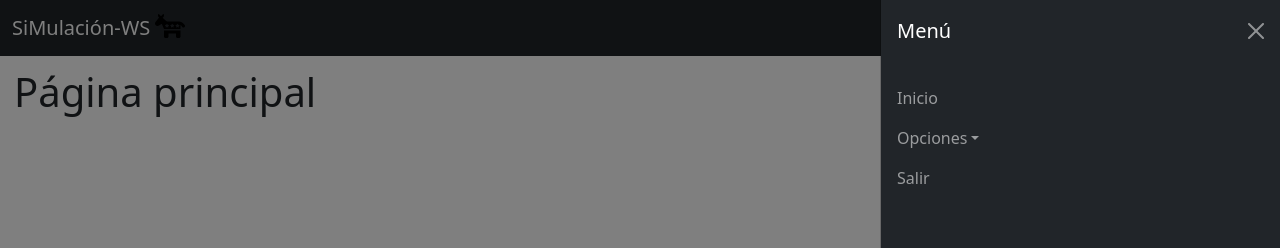
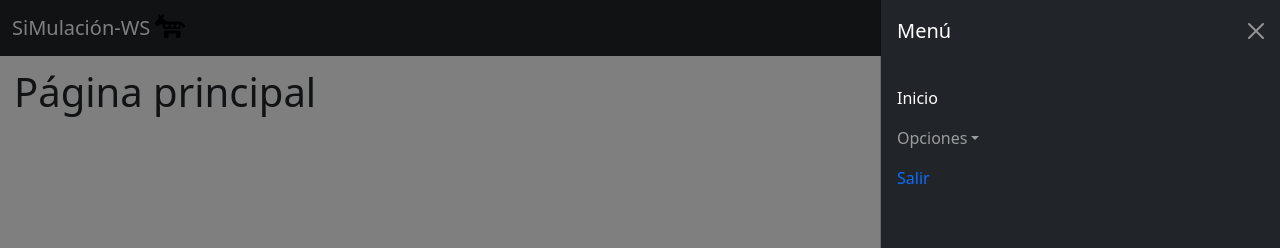
Before and after one commit to dennysjlarau/react-simualacion-ws, a React (Vite) app: page /principal in a window 1280 px wide. Both pictures are taken after a click on the button 1240 px from the left and 28 px from the top of the page. Shown: the top 248 px of the page. Built offline with nearby package versions, Linux system fonts and the light colour scheme.

Commit message:
mejor menu

```diff
--- a/src/ui/components/BarraMenu.tsx
+++ b/src/ui/components/BarraMenu.tsx
@@ -20,22 +20,21 @@ function BarraMenu() {
                     <div className="offcanvas-body">
                         <ul className="navbar-nav justify-content-end flex-grow-1 pe-3">
                             <li className="nav-item">
-                                <NavLink className="nav-link" to="/">Inicio</NavLink>
+                                <NavLink className="nav-link" to="/principal">Inicio</NavLink>
                             </li>
                             <li className="nav-item dropdown">
                                 <a className="nav-link dropdown-toggle" href="#" role="button" data-bs-toggle="dropdown" aria-expanded="false">
                                     Opciones
                                 </a>
                                 <ul className="dropdown-menu dropdown-menu-dark">
-                                    <li><NavLink className="dropdown-item" to="/">Catálogos</NavLink></li>
-                                    <li><NavLink className="dropdown-item" to="/">Configuraciones</NavLink></li>
+                                    <li><NavLink className="dropdown-item" to="/catalogos">Catálogos</NavLink></li>
+                                    <li><NavLink className="dropdown-item" to="/configuraciones">Configuraciones</NavLink></li>
                                     <li><hr className="dropdown-divider"/></li>
                                     <li><NavLink className="dropdown-item" to="/guia-estilos">Guía de Estilos</NavLink></li>
                                 </ul>
                             </li>
-                            <li><hr className="dropdown-divider"/></li>
                             <li className="nav-item">
-                                <NavLink className="nav-link" to="/login">Salir</NavLink>
+                                <NavLink className="nav-link link text-primary" to="/login">Salir</NavLink>
                             </li>
                         </ul>
                     </div>
```
